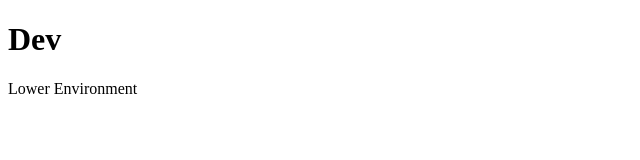
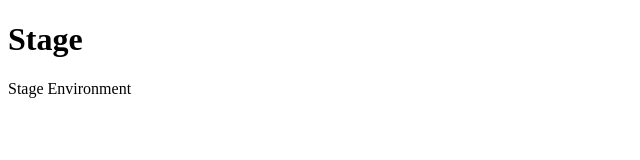
Before and after one commit to DhivakarKS31/devops, a plain HTML site: page index.html in a window 1280 px wide. Shown: the full height of the page, 0-640 px from the left. Drawn offline with Linux system fonts and the light colour scheme.

Commit message:
Update index.html

```diff
--- a/index.html
+++ b/index.html
@@ -2,9 +2,9 @@
 <html>
 <body>
 
-<h1>Dev</h1>
+<h1>Stage</h1>
 
-<p>Lower Environment</p>
+<p>Stage Environment</p>
 
 </body>
 </html>
```
